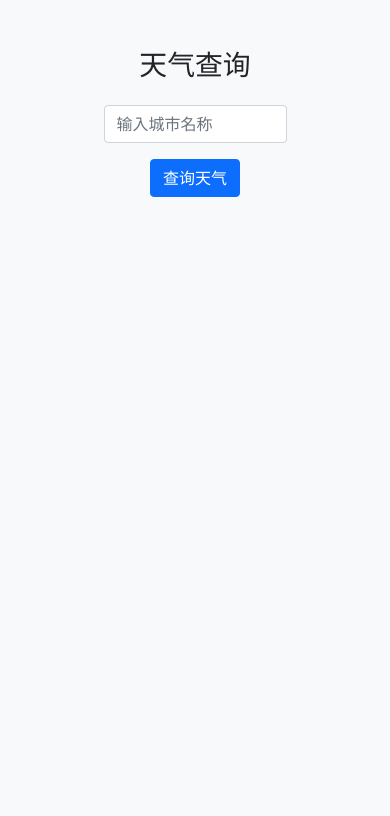
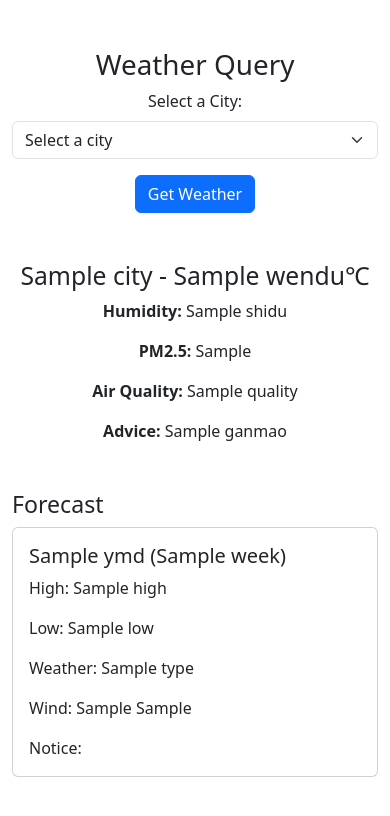
Before and after one commit to JacobNg1/weather, a Flask app: template templates/index.html in a window 390 px wide. Shown: the top 816 px of the page. Run offline with Flask 3, Linux system fonts and the light colour scheme; the template is opened without the code that fills it: most values are stand-ins (such as "Sample title", 1, 10 or a date in 2020).

Commit message:
可以用

```diff
--- a/app.py
+++ b/app.py
@@ -1,49 +1,33 @@
-from flask import Flask, render_template, request, jsonify
+from flask import Flask, render_template, request
 import requests
 
 app = Flask(__name__)
 
-# 配置你的API密钥
-API_KEY = 'your_openweathermap_api_key'
-BASE_URL = 'http://api.openweathermap.org/data/2.5/weather'
+# City codes for different cities
+CITY_CODES = {
+    "Beijing": "101010100",
+    "Shanghai": "101020100",
+    "Guangzhou": "101280101",
+    "Shenzhen": "101280601",
+    "Chengdu": "101270101",
+    # 可以添加更多城市及其城市代码
+}
 
-# 全局错误处理
-@app.errorhandler(Exception)
-def handle_exception(e):
-    return jsonify({"error": str(e)}), 500
 
-@app.route('/')
+@app.route('/', methods=['GET', 'POST'])
 def index():
-    return render_template('index.html')
+    weather_data = {}
 
-@app.route('/weather', methods=['POST'])
-def get_weather():
-    city_name = request.form.get('city')
-    if not city_name:
-        return jsonify({"error": "City name is required"}), 400
+    if request.method == 'POST':
+        city_name = request.form['city']
+        city_code = CITY_CODES.get(city_name)
 
-    try:
-        params = {
-            'q': city_name,
-            'appid': API_KEY,
-            'units': 'metric',
-            'lang': 'zh_cn'
-        }
-        response = requests.get(BASE_URL, params=params)
-        if response.status_code != 200:
-            return jsonify({"error": f"Error fetching data: {response.status_code}"}), response.status_code
+        if city_code:
+            response = requests.get(f"http://t.weather.itboy.net/api/weather/city/{city_code}")
+            weather_data = response.json()
 
-        data = response.json()
-        weather = {
-            'city': data['name'],
-            'temperature': data['main']['temp'],
-            'description': data['weather'][0]['description'],
-            'icon': data['weather'][0]['icon']
-        }
-        return jsonify(weather)
+    return render_template('index.html', weather=weather_data, cities=CITY_CODES.keys())
 
-    except Exception as e:
-        return jsonify({"error": str(e)}), 500
 
 if __name__ == '__main__':
     app.run(debug=True)
--- a/templates/index.html
+++ b/templates/index.html
@@ -3,46 +3,51 @@
 <head>
     <meta charset="UTF-8">
     <meta name="viewport" content="width=device-width, initial-scale=1.0">
-    <title>Weather Application</title>
-    <link href="https://cdn.jsdelivr.net/npm/bootstrap@5.1.3/dist/css/bootstrap.min.css" rel="stylesheet">
-    <link rel="stylesheet" href="{{ url_for('static', filename='css/style.css') }}">
+    <title>Weather Query</title>
+    <link href="https://cdn.jsdelivr.net/npm/bootstrap@5.3.0-alpha1/dist/css/bootstrap.min.css" rel="stylesheet">
 </head>
 <body>
-    <div class="container">
-        <h1 class="text-center mt-5">天气查询</h1>
-        <form id="weather-form" class="text-center mt-4">
-            <input type="text" name="city" placeholder="输入城市名称" class="form-control w-50 mx-auto">
-            <button type="submit" class="btn btn-primary mt-3">查询天气</button>
+    <div class="container mt-5">
+        <h1 class="text-center">Weather Query</h1>
+
+        <form method="POST" class="text-center">
+            <label for="city" class="form-label">Select a City:</label>
+            <select name="city" id="city" class="form-select" required>
+                <option value="" disabled selected>Select a city</option>
+                {% for city in cities %}
+                <option value="{{ city }}">{{ city }}</option>
+                {% endfor %}
+            </select>
+            <button type="submit" class="btn btn-primary mt-3">Get Weather</button>
         </form>
 
-        <div id="weather-result" class="text-center mt-4"></div>
+        {% if weather %}
+        <div class="text-center mt-5">
+            <h2>{{ weather['cityInfo']['city'] }} - {{ weather['data']['wendu'] }}℃</h2>
+            <p><strong>Humidity:</strong> {{ weather['data']['shidu'] }}</p>
+            <p><strong>PM2.5:</strong> {{ weather['data']['pm25'] }}</p>
+            <p><strong>Air Quality:</strong> {{ weather['data']['quality'] }}</p>
+            <p><strong>Advice:</strong> {{ weather['data']['ganmao'] }}</p>
+        </div>
+
+        <h3 class="mt-5">Forecast</h3>
+        <div class="row">
+            {% for day in weather['data']['forecast'] %}
+            <div class="col-md-4">
+                <div class="card mb-3">
+                    <div class="card-body">
+                        <h5 class="card-title">{{ day['ymd'] }} ({{ day['week'] }})</h5>
+                        <p class="card-text">High: {{ day['high'] }}</p>
+                        <p class="card-text">Low: {{ day['low'] }}</p>
+                        <p class="card-text">Weather: {{ day['type'] }}</p>
+                        <p class="card-text">Wind: {{ day['fx'] }} {{ day['fl'] }}</p>
+                        <p class="card-text">Notice: {{ day['notice'] }}</p>
+                    </div>
+                </div>
+            </div>
+            {% endfor %}
+        </div>
+        {% endif %}
     </div>
-
-    <script>
-        document.getElementById('weather-form').addEventListener('submit', function(e) {
-            e.preventDefault();
-            let city = e.target.city.value;
-
-            fetch('/weather', {
-                method: 'POST',
-                headers: {
-                    'Content-Type': 'application/x-www-form-urlencoded'
-                },
-                body: new URLSearchParams({ city })
-            })
-            .then(response => response.json())
-            .then(data => {
-                if (data.error) {
-                    document.getElementById('weather-result').innerHTML = `<p class="text-danger">${data.error}</p>`;
-                } else {
-                    document.getElementById('weather-result').innerHTML = `
-                        <h3>${data.city}</h3>
-                        <p>${data.temperature}°C, ${data.description}</p>
-                        <img src="http://openweathermap.org/img/wn/${data.icon}.png" alt="weather icon">
-                    `;
-                }
-            });
-        });
-    </script>
 </body>
 </html>
```
Also changed, not shown: templates/weather.html (added, +46 -0 lines).
